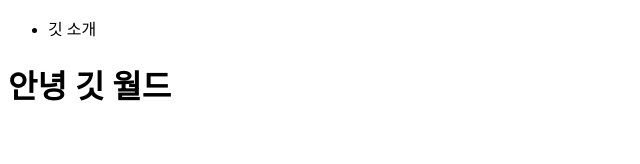
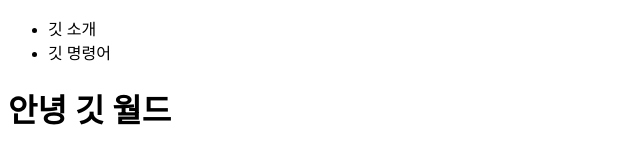
Before and after one commit to chojaehu/work4, a plain HTML site: page index.html in a window 1280 px wide. Shown: the whole page, without its empty margins (0-640 px from the left). Drawn offline with Linux system fonts and the light colour scheme.

Commit message:
add menu2

```diff
--- a/index.html
+++ b/index.html
@@ -9,6 +9,7 @@
     <header>
         <ul>
             <li>깃 소개</li>
+            <li>깃 명령어</li>
         </ul>
     </header>
     <h1>안녕 깃 월드</h1>
```
